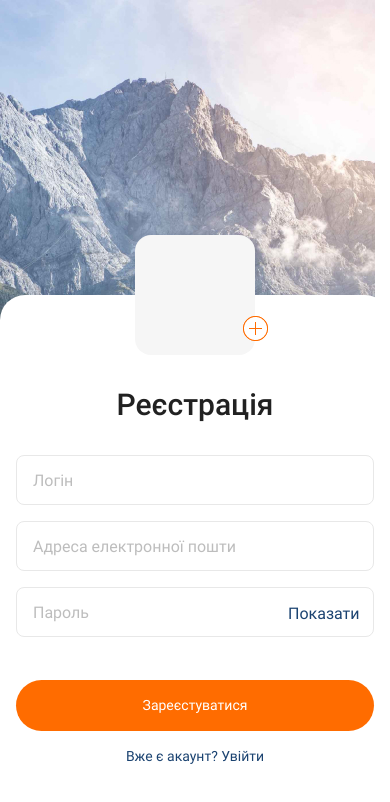
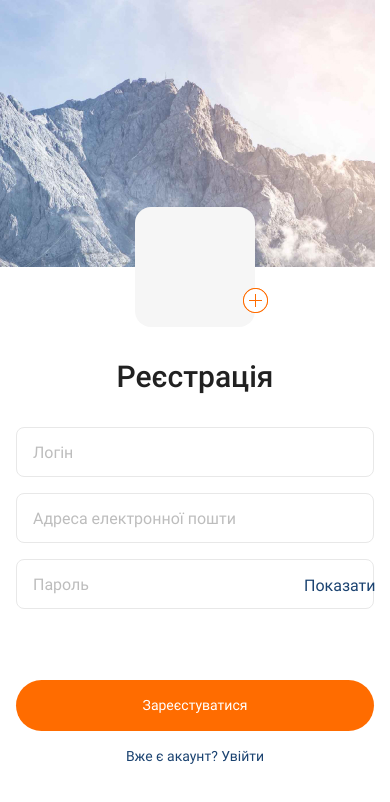
Before and after one commit to LazarievaIryna/ReactNative, a React Native app: screen / in a window 390 px wide. Shown: the top 802 px of the page. Built offline with nearby package versions, Linux system fonts and the light colour scheme.

Commit message:
Update RegistrationScreen.js

```diff
--- a/Screens/RegistrationScreen.js
+++ b/Screens/RegistrationScreen.js
@@ -41,7 +41,7 @@ behavior={Platform.OS == "android" ? "padding" : "height"}
 // keyboardVerticalOffset={Platform.OS === "ios" ? -300 : 0}
 >
 
-<View style={{...styles.formRegistration, paddingBottom: isShowKeyboard? 110:78}}>
+<View style={{...styles.formRegistration, marginBottom: isShowKeyboard? 0:28}}>
 <View style={styles.addPhoto}>
 <TouchableOpacity style={styles.btnAddPhoto} activeOpacity={0.8}>
 <Image
@@ -95,13 +95,16 @@ resizeMode="contain"
     <Text style={styles.titleShowPasswordBtn}>{!isShowPassword? "Показати" : "Сховати"}</Text>
   </TouchableOpacity>
 
-  <TouchableOpacity style={styles.btn} activeOpacity={0.8} onPress={onLogin}>
+  {/* <TouchableOpacity style={styles.btn} activeOpacity={0.8} onPress={onLogin}>
+<Text style={styles.btnTitle}>Зареєстуватися</Text>
+  </TouchableOpacity>
+<Text style={styles.textLogin}>Вже є акаунт? Увійти</Text> */}
+
+</View>
+<TouchableOpacity style={styles.btn} activeOpacity={0.8} onPress={onLogin}>
 <Text style={styles.btnTitle}>Зареєстуватися</Text>
   </TouchableOpacity>
 <Text style={styles.textLogin}>Вже є акаунт? Увійти</Text>
-
-</View>
-
 
 
 </KeyboardAvoidingView>
@@ -126,7 +129,10 @@ flex: 1,
 
   },
   wrapper:{
-    justifyContent: 'flex-end'
+    justifyContent: 'flex-end',
+    backgroundColor: "#FFFFFF",
+    paddingBottom:78,
+    paddingHorizontal: 16,
   },
   addPhoto: {
     position: "absolute",
@@ -154,10 +160,10 @@ flex: 1,
 
   formRegistration:{
 
-    paddingHorizontal: 16,
+    // paddingHorizontal: 16,
     paddingTop: 92,
-    paddingBottom: 66,
-    backgroundColor: "#FFFFFF",
+    // paddingBottom: 66,
+    // backgroundColor: "#FFFFFF",
     borderTopLeftRadius: 25,
     borderTopRightRadius: 25,
 
@@ -201,7 +207,7 @@ flex: 1,
   },
   inputWrapper:{
     position: 'relative',
-    marginBottom:43,
+    // marginBottom:43,
 
   },
   title: {
@@ -225,6 +231,7 @@ flex: 1,
     paddingTop:16,
     paddingBottom: 16,
     marginBottom: 16,
+    marginTop: 43,
 
   },
   btnTitle:{
```
